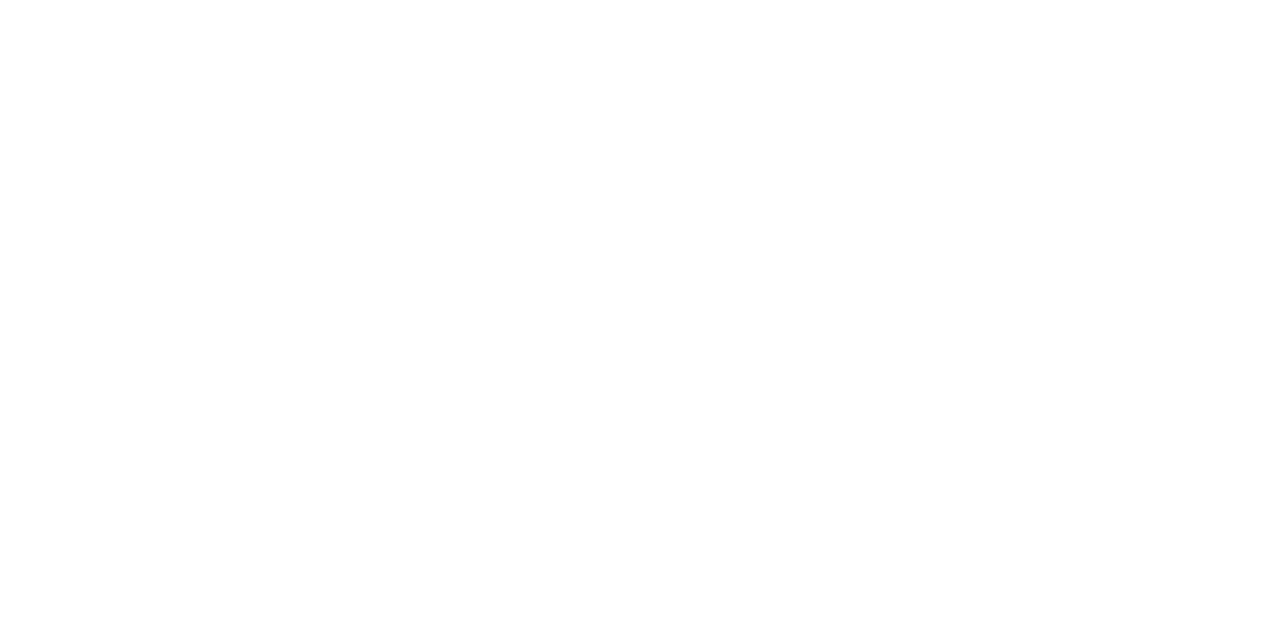
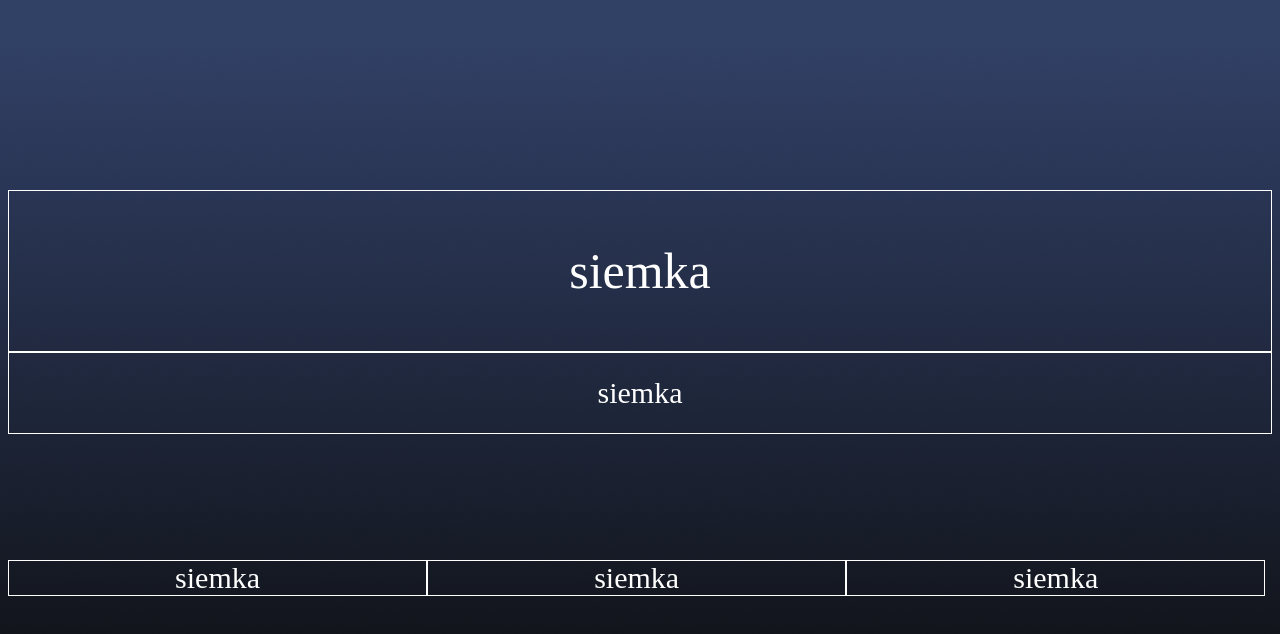
Before and after one commit to Southeaven/wosp-puszki-2-0, a website built with webpack: page src/index.html in a window 1280 px wide. Built offline with nearby package versions, Linux system fonts and the light colour scheme; no server answers.

Commit message:
spotkanie joł

```diff
--- a/package.json
+++ b/package.json
@@ -32,5 +32,6 @@
     "webpack": "^4.15.1",
     "webpack-cli": "^3.0.8",
     "webpack-dev-server": "^3.1.4"
-  }
+  },
+  "dependencies": {}
 }
--- a/src/index.html
+++ b/src/index.html
@@ -7,6 +7,12 @@
     <title>webpack-quick-start</title>
 </head>
 <body>
+    <div class="first"><p>siemka</p></div>
 
+    <div class="second"><p>siemka</p></div>
+
+    <div class="third"><p>siemka</p></div>
+    <div class="third"><p>siemka</p></div>
+    <div class="third"><p>siemka</p></div>
 </body>
 </html>
--- a/src/js/main.js
+++ b/src/js/main.js
@@ -3,3 +3,8 @@ import style from "../scss/main.scss";
 
 // js modules
 // import test from './test'
+
+const result = fetch("https://puszki.ang3r.pl/json/").then(function(data){
+    console.log(data.json());
+    return data.json();
+});
--- /dev/null
+++ b/src/scss/_style.scss
@@ -0,0 +1,54 @@
+$main-color:rgb(255, 255, 255);
+$second-size:30px;
+
+body{
+    background-image: url('../image.png');
+
+
+    .first{
+
+        color: $main-color;
+
+        margin-top:15%;
+        font-size: 50px;
+        height: 20vh;
+        border:1px white solid;
+        display: flex;
+        align-items: center;
+        justify-content: center;
+            p{
+                margin:0;
+            }
+    }
+    .second{
+
+        color: $main-color;
+
+
+        margin-bottom:10%;
+        font-size: 30px;
+        height: 10vh;
+        border:1px white solid;
+        display: flex;
+        align-items: center;
+        justify-content: center;
+            p{
+                margin:0;
+            }
+    }
+    .third{
+        float:left;
+        width: 33%;
+        color:$main-color;
+        font-size: $second-size;
+        border:1px white solid;
+        display: flex;
+        align-items: center;
+        justify-content: center;
+            p{
+                margin:0;
+            }
+
+    }
+
+}
--- a/src/scss/main.scss
+++ b/src/scss/main.scss
@@ -1 +1 @@
-// @import 'styles';
+@import 'style';
```
Also changed, not shown: src/image.png (added), 1 other file.
